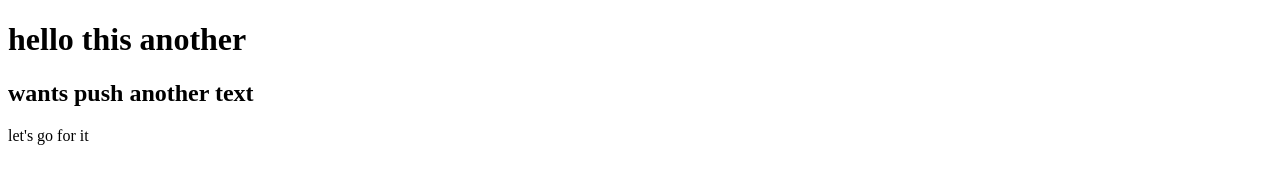
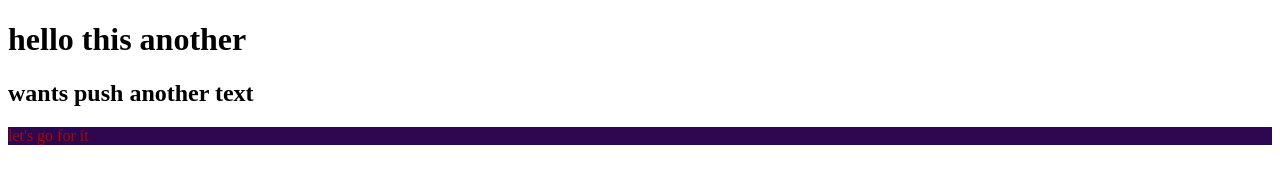
Before and after one commit to Ya-sin0007/my-new-repo, a plain HTML site: page index.html in a window 1280 px wide. Drawn offline with Linux system fonts and the light colour scheme.

Commit message:
add some

```diff
--- a/index.html
+++ b/index.html
@@ -4,6 +4,7 @@
     <meta charset="UTF-8">
     <meta name="viewport" content="width=device-width, initial-scale=1.0">
     <title>another one git h</title>
+    <link rel="stylesheet" href="style.css">
 </head>
 <body>
     <h1>hello this another </h1>
--- /dev/null
+++ b/style.css
@@ -0,0 +1,4 @@
+p{
+    color: rgb(161, 9, 9);
+    background-color: rgb(45, 8, 80);
+}
```
